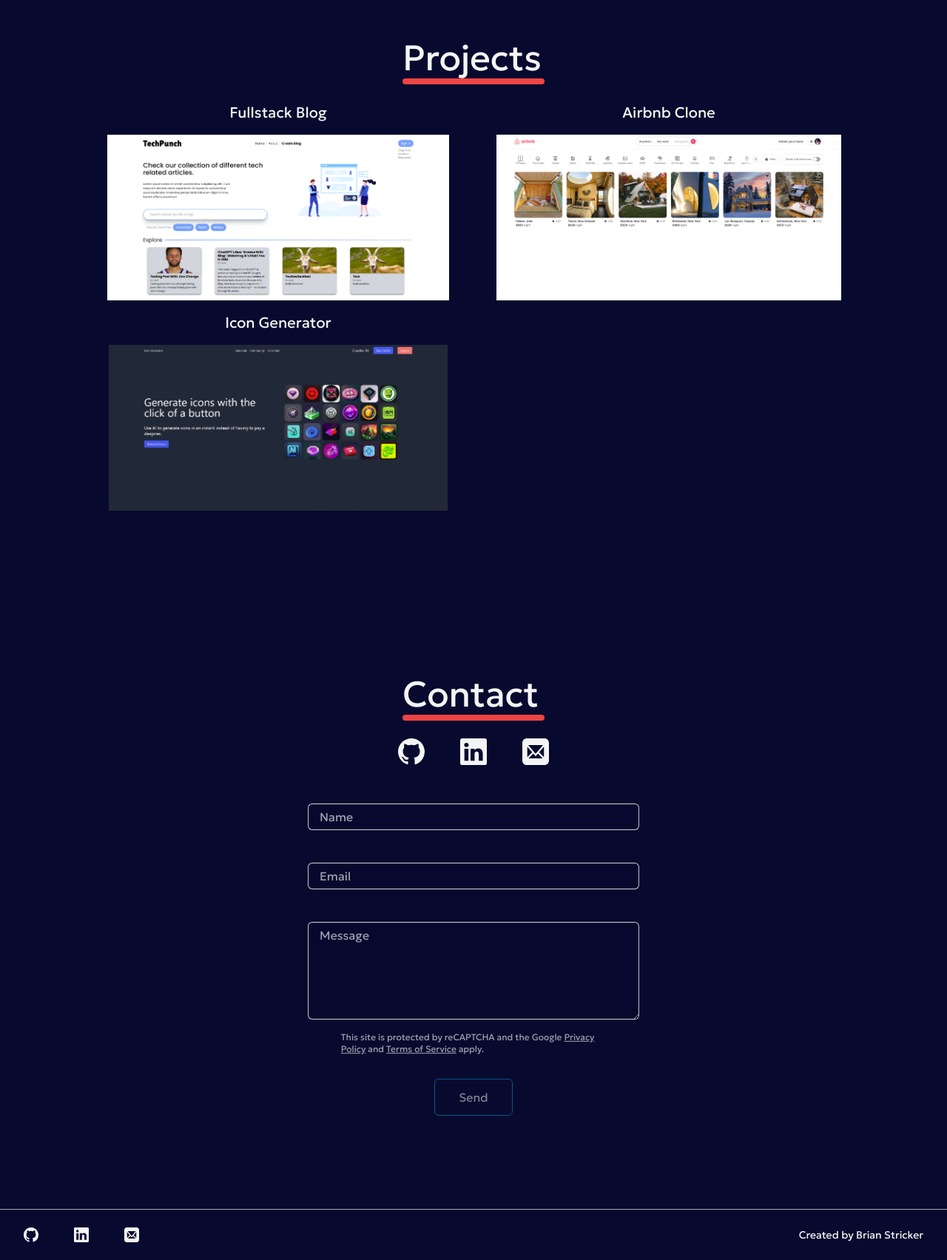
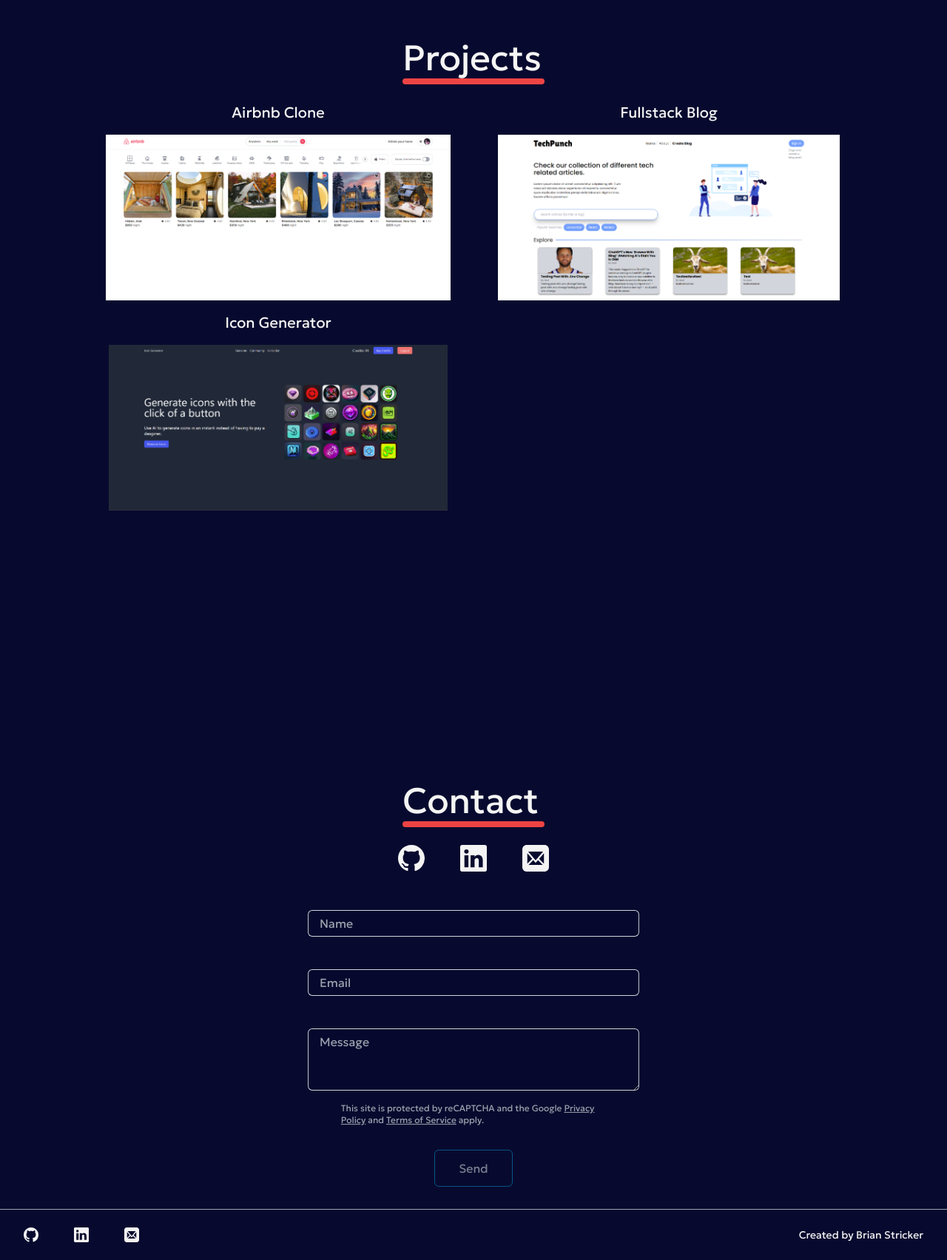
Before and after one commit to brianmstricker/portfolio-v3, a React (Vite) app: page /home in a window 1280 px wide. Shown: the part 2506-4209 px from the top of the page at 74% size. Built offline with nearby package versions, Linux system fonts and the light colour scheme.

Commit message:
airbnb project update

```diff
--- a/src/components/InputWithLabel.jsx
+++ b/src/components/InputWithLabel.jsx
@@ -33,7 +33,7 @@ const InputWithLabel = ({
      type={type}
      id={name}
      name={name}
-     rows={5}
+     rows={3}
      placeholder={text}
      value={value}
      onChange={onChange}
--- a/src/sections/Contact.jsx
+++ b/src/sections/Contact.jsx
@@ -47,7 +47,10 @@ const Contact = () => {
   }
  }
  return (
-  <section className="bg-main w-full min-h-screen pb-4" name="contact">
+  <section
+   className="bg-main w-full min-h-screen pb-4 pt-10 sm:pt-36"
+   name="contact"
+  >
    <motion.div
     className="h-full flex flex-col items-center justify-center max-w-[1200px] mx-auto gap-6 px-4 md:px-24 pt-20"
     initial={{ opacity: 0, scale: 0.5 }}
--- a/src/sections/Projects.jsx
+++ b/src/sections/Projects.jsx
@@ -5,16 +5,18 @@ import { RiExternalLinkFill, RiGithubFill } from "react-icons/ri";
 
 const images = [
  {
+  name: "Airbnb Clone",
+  image: airbnbclone,
+  text: "React, Next.js, Tailwind, Prisma, Typescript",
+  site: "https://brian-airbnb-clone.vercel.app//",
+  code: "https://github.com/brianmstricker/airbnb-clone",
+ },
+ {
   name: "Fullstack Blog",
   image: blogimg,
   text: "MERN stack(MongoDB, Express, React, Node)",
   site: "https://blog.brianstricker.com/",
   code: "https://github.com/brianmstricker/blog-app",
- },
- {
-  name: "Airbnb Clone",
-  image: airbnbclone,
-  text: "React, Next.js, Tailwind, Prisma, Typescript",
  },
  {
   name: "Icon Generator",
```
